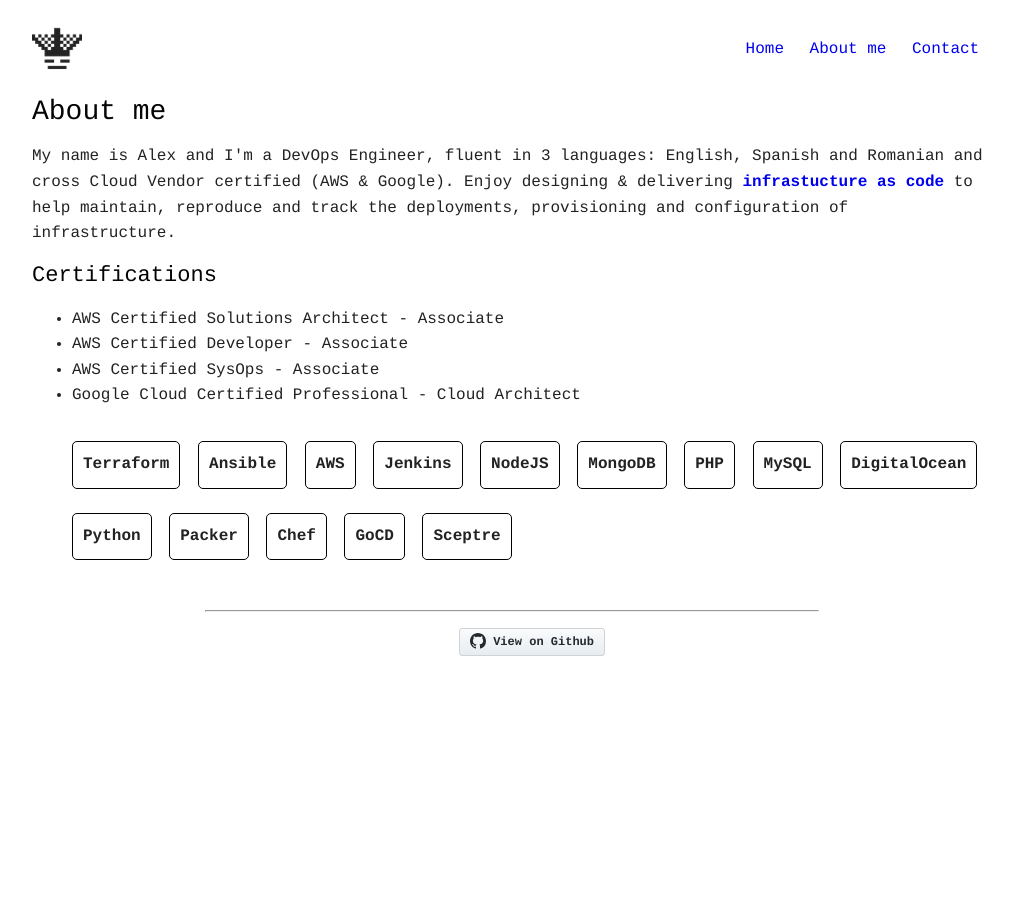
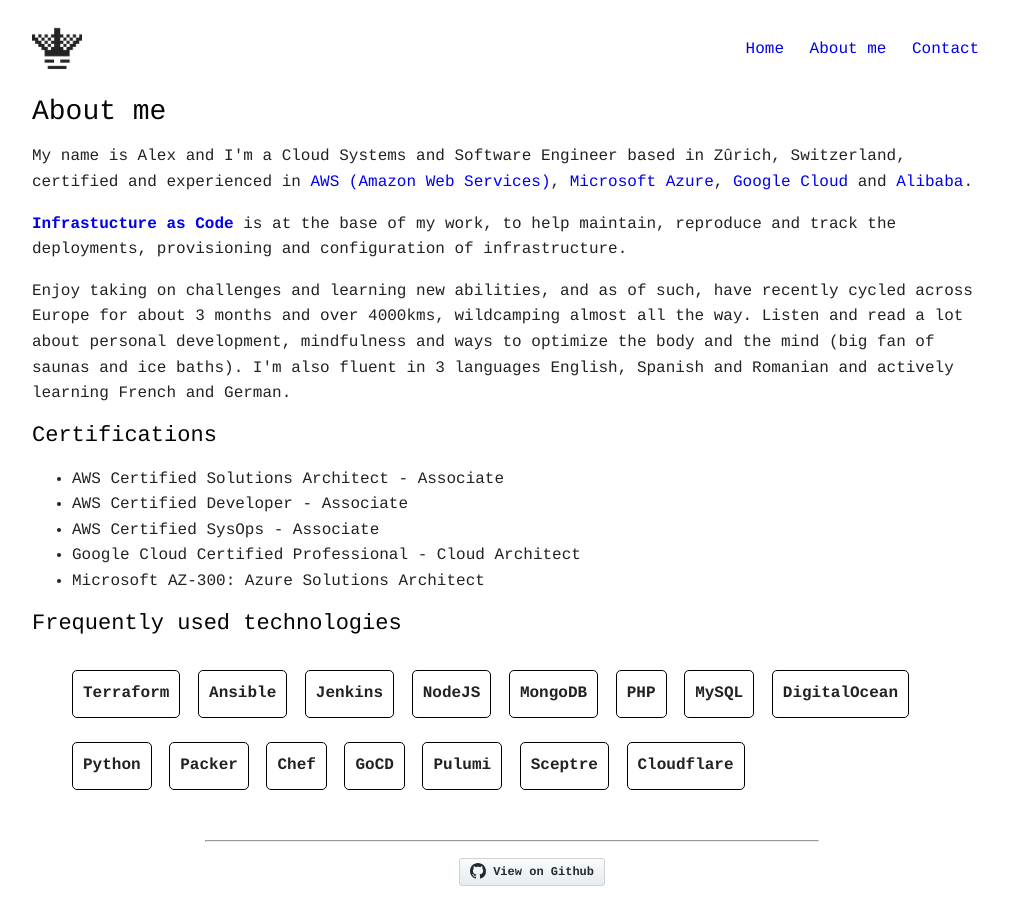
Before and after one commit to w0rldart/w0rldart.com, a Jekyll site: the page built from about.html, in a window 1280 px wide. Shown: the whole page, without its empty margins (128-1141 px from the left). Built offline with Jekyll 4.4.1, drawn with Linux system fonts in a browser that asks for light colours; comment, search, counter and statistics services are not loaded.

Commit message:
- Update about page - Add new skills - Update meta tite and description

```diff
--- a/_includes/html-head.html
+++ b/_includes/html-head.html
@@ -1,5 +1,5 @@
-{% assign title = 'DevOps engineer' %}
-{% assign description = 'AWS & Google certified architect' %}
+{% assign title = 'Cloud Systems and Software Engineer' %}
+{% assign description = 'Cloud Systems and Software Engineer based in Zurich, Switzerland. Multi-cloud experienced: AWS, Google, Azure and Alibaba.' %}
 
 {% if page.title %}
     {% assign title = page.title %}
--- a/about.html
+++ b/about.html
@@ -5,10 +5,18 @@
 <section title="Introduction">
     <h1>About me</h1>
     <p>
-        My name is Alex and I'm a DevOps Engineer, fluent in 3 languages: English, Spanish and Romanian and
-        cross Cloud Vendor certified (AWS & Google). Enjoy designing & delivering
-        <a href="https://en.wikipedia.org/wiki/Infrastructure_as_Code" target="_blank"><strong>infrastucture as code</strong></a>
+        My name is Alex and I'm a Cloud Systems and Software Engineer based in Zûrich, Switzerland, certified and experienced in
+        <a href="https://aws.amazon.com/" target="_blank">AWS (Amazon Web Services)</a>, <a href="https://azure.microsoft.com/en-us/" target="_blank">Microsoft Azure</a>,
+        <a href="https://cloud.google.com/" target="_blank">Google Cloud</a> and <a href="https://www.alibabacloud.com/" target="_blank">Alibaba</a>.
+    </p>
+    <p>
+        <a href="https://en.wikipedia.org/wiki/Infrastructure_as_Code" target="_blank"><strong>Infrastucture as Code</strong></a> is at the base of my work,
         to help maintain, reproduce and track the deployments, provisioning and configuration of infrastructure.
+    </p>
+    <p>
+        Enjoy taking on challenges and learning new abilities, and as of such, have recently cycled across Europe for about 3 months and over 4000kms, wildcamping almost all the way.
+        Listen and read a lot about personal development, mindfulness and ways to optimize the body and the mind (big fan of saunas and ice baths).
+        I'm also fluent in 3 languages English, Spanish and Romanian and actively learning French and German.
     </p>
 </section>
 <section title="Certifications">
@@ -18,9 +26,11 @@
         <li>AWS Certified Developer - Associate</li>
         <li>AWS Certified SysOps - Associate</li>
         <li>Google Cloud Certified Professional - Cloud Architect</li>
+        <li>Microsoft AZ-300: Azure Solutions Architect</li>
     </ul>
 </section>
 <section title="Skills">
+    <h2>Frequently used technologies</h2>
     <ul class="skills" class="u-text-center">
         {% for skill in site.data.skills %}
         <li class="skill">
```
Also changed, not shown: _data/skills.json (+4 -3 lines).
